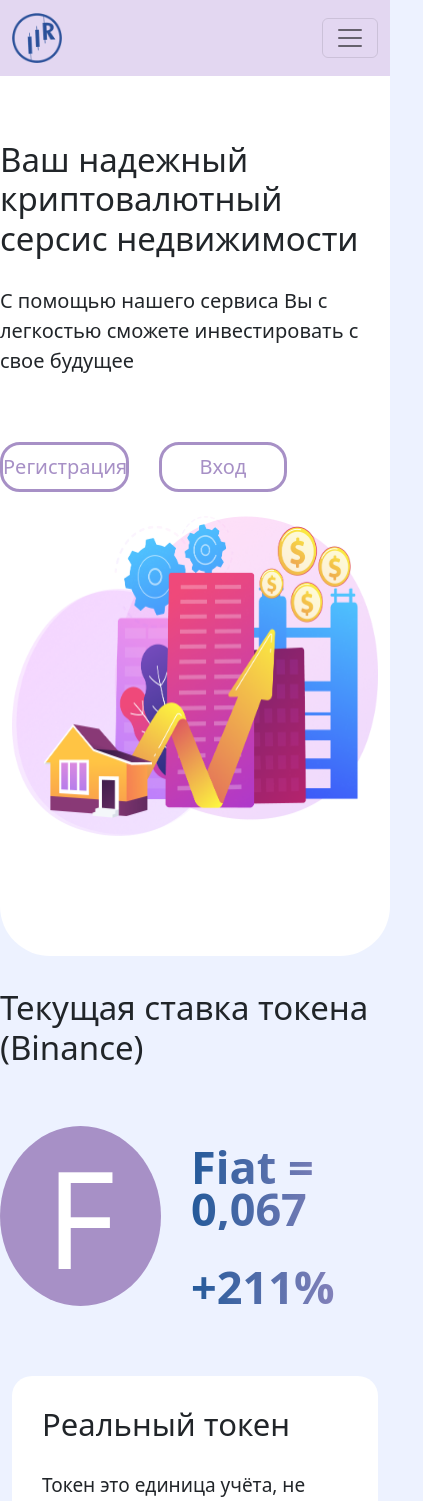
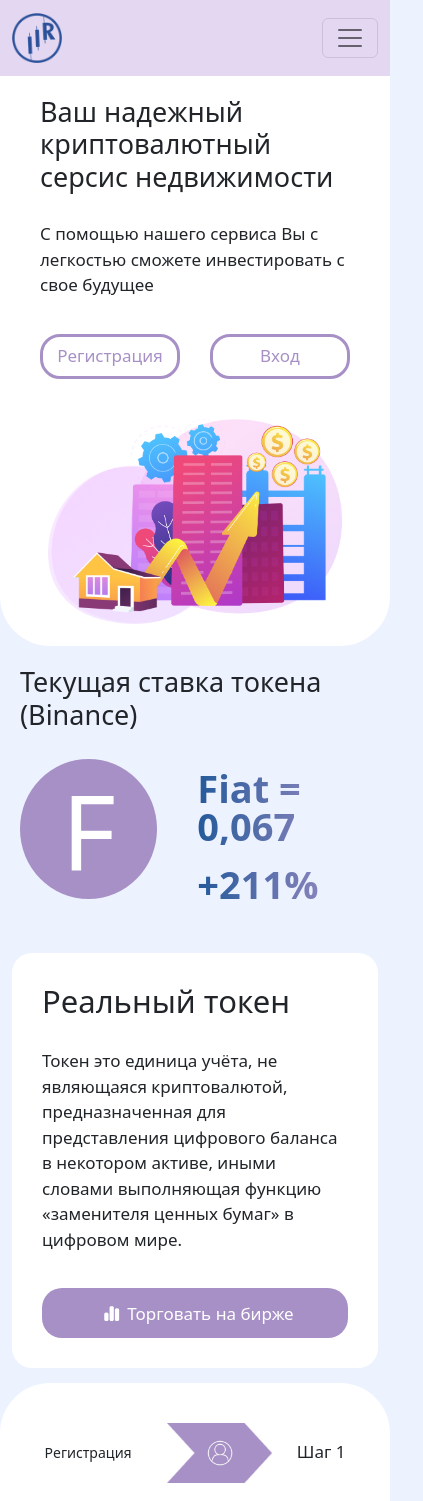
Before and after one commit to IsmoilHamidov/CryptoProperty, a React (Create React App) app: page / in a window 390 px wide. Shown: the top 1501 px of the page, 423 px wide, since content can reach past the window. Built offline with nearby package versions, Linux system fonts and the light colour scheme.

Commit message:
some changes in responsive

```diff
--- a/src/App.css
+++ b/src/App.css
@@ -1176,7 +1176,7 @@ html{
 }
 .Fifth_container p{
   font-size: 21px;
-  line-height: 30px;
+  line-height: 27px;
   margin-top: 20px;
 }
 .Fifth_container img{
@@ -1188,12 +1188,14 @@ html{
 }
 .position_Text{
   width: 90%;
+  height: auto;
   position: absolute;
   bottom: 0;
 }
 
 /* sixth */
 .sixth_container{
+  width: 100%;
   height: auto;
   padding: 140px 0px;
   display: flex;
@@ -1203,7 +1205,8 @@ html{
 }
 .sixth_container p{
   font-weight: 500;
-  font-size: 25px;
+  font-size: 22px;
+  margin: 5px 0px 0px 0px;
 }
 .Column1{
   width: 30%;
@@ -1257,6 +1260,27 @@ html{
   bottom: 28%;
   z-index: 1;
 }
+
+
+.Set_columns{
+  display: flex;
+  flex-direction: column;
+  justify-content: center;
+  align-items: center;
+  width: 100%;
+}
+.Set_columns .buildings{
+  margin: 10px 0px 0px 0px;
+  width: 60%;
+  height: 180px;
+  object-fit: contain;
+}
+.Set_columns .buildings p{
+  margin: 0px;
+  font-size: 22px;
+}
+
+
 
 /* registartion */
 
--- a/src/Project_comonents/Home.jsx
+++ b/src/Project_comonents/Home.jsx
@@ -191,41 +191,63 @@ function Home() {
                         </div>
                     </div>
 
-                    <div className="conatainer">
-                        <div className="row">
+
                             <div className="sixth_container">
-                                <div className="Column1">
-                                    <img src={sixth_img1} className="buildings" alt="" />
+                                <div className="Column1 d-none d-md-grid">
+                                    <img src={sixth_img1} className="buildings" alt="image" />
                                     <p>5</p>
-                                    <img src={sixth_line} alt="" className="sixth_line"/>
+                                    <img src={sixth_line} alt="image" className="sixth_line"/>
                                     <p>Вывод прибыли</p>
-                                    <img src={sixth_img5} className="buildings changedBuild1" alt="" />
+                                    <img src={sixth_img5} className="buildings changedBuild1" alt="image" />
                                     <p>1</p>
-                                    <img src={sixth_line} alt="" className="sixth_line" />
+                                    <img src={sixth_line} alt="image" className="sixth_line" />
                                     <p>регистрация</p>
-                                    <img src={sixth_img1_5} alt="" className="sixth_img1_5" />
+                                    <img src={sixth_img1_5} alt="image" className="sixth_img1_5" />
                                 </div>
-                                <div className="Column2 ">
-                                    <img src={sixth_img2} alt="" className="buildings"/>
+                                <div className="Column2 d-none d-md-grid">
+                                    <img src={sixth_img2} alt="image" className="buildings"/>
                                     <p>4</p>
-                                    <img src={sixth_line} alt="" className="sixth_line" />
+                                    <img src={sixth_line} alt="image" className="sixth_line" />
                                     <p>Продажа монет</p>
-                                    <img src={sixth_img4} alt="" className="buildings changedBuild2"/>
+                                    <img src={sixth_img4} alt="image" className="buildings changedBuild2"/>
                                     <p>2</p>
-                                    <img src={sixth_line} alt="" className="sixth_line" />
+                                    <img src={sixth_line} alt="image" className="sixth_line" />
                                     <p>Пополнение счета</p>
                                 </div>
-                                <div className="Column3">
-                                    <img src={sixth_img3} alt="" className="buildings" />
+                                <div className="Column3 d-none d-md-grid">
+                                    <img src={sixth_img3} alt="image" className="buildings" />
                                     <p>3</p>
-                                    <img src={sixth_line} alt="" className="sixth_line" />
+                                    <img src={sixth_line} alt="image" className="sixth_line" />
                                     <p>Отслеживание по графику</p>
                                 </div>
-                                <img src={sixth_link} alt="" className="sixth_link"/>
+                                <img src={sixth_link} alt="link_image" className="sixth_link d-none d-md-block"/>
+
+
+                                <div className="Set_columns d-flex d-md-none">
+                                    <img src={sixth_img5} className="buildings changedBuild1" alt="image" />
+                                    <p>1</p>
+                                    <img src={sixth_line} alt="image" className="sixth_line" />
+                                    <p>регистрация</p>
+                                    <img src={sixth_img4} alt="image" className="buildings changedBuild2"/>
+                                    <p>2</p>
+                                    <img src={sixth_line} alt="image" className="sixth_line" />
+                                    <p>Пополнение счета</p>
+                                    <img src={sixth_img3} alt="image" className="buildings" />
+                                    <p>3</p>
+                                    <img src={sixth_line} alt="image" className="sixth_line" />
+                                    <p>Отслеживание по графику</p>
+                                    <img src={sixth_img2} alt="image" className="buildings"/>
+                                    <p>4</p>
+                                    <img src={sixth_line} alt="image" className="sixth_line" />
+                                    <p>Продажа монет</p>
+                                    <img src={sixth_img1} className="buildings" alt="image" />
+                                    <p>5</p>
+                                    <img src={sixth_line} alt="image" className="sixth_line"/>
+                                    <p>Вывод прибыли</p>
+                                </div>
                             </div>
                         </div>
-                    </div>
-            </div>
+
 
         </>
      );
--- a/src/Project_comonents/Main.jsx
+++ b/src/Project_comonents/Main.jsx
@@ -28,6 +28,9 @@ function Main() {
     function updateToggle(id) {
         setToggle(id)
     }
+
+
+
 
     // modal state
     const [show, setShow] = useState(false);
--- a/src/Project_comonents/Reg_Validation.jsx
+++ b/src/Project_comonents/Reg_Validation.jsx
@@ -26,6 +26,9 @@ function Reg_Validation(values) {
         error.confirm_password = "Password not match"
     }
 
+
+
+
     return error;
 }
 
--- a/src/Responsive.css
+++ b/src/Responsive.css
@@ -4,9 +4,6 @@
 
     .navbar{
         height: auto;
-    }
-    .Nav_Logos{
-        width: 25%;
     }
     .navbar img{
         width: 50px;
@@ -19,21 +16,29 @@
         row-gap: 15px;
 
     }
-
+    .Nav_Logos{
+        width: 50%;
+    }
     .Nav_Logos img{
-        width: 18px;
-        height: 18px;
-    }
-
+        width: 20px;
+        height: 20px;
+    }
+
+    .footer_info{
+        font-size: 12px;
+        height: auto;
+        padding: 15px 10px;
+    }
+    .footer_info .Nav_Logos{
+        width: 26%;
+    }
+    .footer_info .Nav_Logos img{
+        width: 14px;
+        height: 14px;
+    }
     .footer_Image{
         width: 50px;
         height: 50px;
-    }
-    .footer_info{
-        font-size: 14px;
-        padding: 40px;
-        height: auto;
-        padding: 15px 40px;
     }
 
 
@@ -294,50 +299,64 @@
     }
     /* Home page responsiv */
     .first_left{
-        height: 400px;
+        padding: 20px !important;
+        height: auto;
     }
     .first_left h3{
-        font-size: 33px;
+        font-size: 27px;
+    }
+    .first_left p{
+        font-size: 17px;
+    }
+    .first_left_form{
+        margin: 20px 0px;
     }
     .first_left_form button{
-        height: 50px;
-        font-size: 20px;
+        width: 47%;
+        height: 45px;
+        font-size: 17px;
     }
     .first_right{
-        height: 400px;
+        height: auto;
     }
     .first_right img{
-        height: 80%;
+        height: 90%;
+        object-fit: contain;
     }
 
     .Capital_F{
         text-align: center;
-        width: 180px;
-        height: 180px;
+        width: 150px;
+        height: 140px;
     }
     .Capital_F p{
-        font-size: 135px;
-    }
+        font-size: 105px;
+    }
+
     .Fiat p{
         font-weight: 700;
-        font-size: 45px;
-        line-height: 42px;
+        font-size: 38px;
+        line-height: 38px;
+        margin: 10px;
     }
     .Realniy_token{
         width:100%;
-        height: 90%;
+        height: auto;
     }
     .Realniy_token p{
-        font-size: 19px;
+        font-size: 17px;
     }
     .Realniy_token button{
         width: 100%;
-        height: 60px;
-        font-size: 19px;
-    }
-
+        height: 50px;
+        font-size: 17px;
+    }
+
+    .Home_container{
+        padding: 0px 20px;
+    }
     .Next_container{
-        height: 4500px;
+        height: 5200px;
         padding: 20px;
     }
     .third_top{
@@ -349,35 +368,39 @@
         width: 100%;
         flex-direction: row;
         justify-content: space-around;
-        align-items: center;
+        align-items: baseline;
     }
     .third_top_children p{
-        width: 25%;
+        width: 30%;
         font-weight: 400;
+        font-size: 14px;
+    }
+    .third_top_children h5{
+        font-size: 17px;
     }
     .third_top_children div{
-        width: 35%;
-        height: 70px;
+        width: 32%;
+        height: 60px;
         margin-top: 20px;
     }
     .third_top_img2{
-        width: 40px;
-        height: 40px;
+        width: 25px;
+        height: 25px;
     }
     .third_bottom{
-        padding: 60px 0px;
+        padding: 30px 0px;
     }
     .third_bottom_child{
         display: grid;
         row-gap: 25px;
-        margin-top: 30px;
+        margin-top: 20px;
     }
     .third_bottom_left{
         width: 100%;
         height: 50%;
     }
     .third_bottom_left p{
-        font-size: 16px;
+        font-size: 15px;
         line-height: 30px;
     }
     .third_bottom_right{
@@ -385,16 +408,16 @@
         height: 50%;
     }
     .third_bottom_right img{
-        width: 250px;
-        height: 200px;
+        width: 80%;
+        object-fit: contain;
     }
     .fourth_container{
         width: 100%;
-        padding: 30px;
+        padding: 10px 0px;
         height: auto;
     }
     .fourth_container h2{
-        font-size: 26px;
+        font-size: 25px;
     }
     .fourth_children{
         width: 100%;
@@ -406,39 +429,41 @@
         width: 100%;
     }
     .fourth_children_data img{
-        width: 110px;
-        height: 110px;
+        width: 80px;
+        height: 80px;
     }
     .fourth_children_data p{
+        font-size: 15px;
+    }
+    .Fifth_container{
+        width: 100%;
+        padding: 30px;
+        height: 900px;
+    }
+    .Fifth_container h2{
+        font-size: 27px;
+    }
+    .Fifth_container p{
         font-size: 17px;
-    }
-    .Fifth_container{
-        width: 100%;
-        padding: 30px;
-        height: 800px;
-        margin-bottom: 30px ;
-    }
-    .Fifth_container h2{
-        font-size: 33px;
-    }
-    .Fifth_container p{
-        font-size: 19px;
+        margin: 0px;
     }
     .Fifth_container img{
         width: 90%;
-        height: 270px;
+        height: 200px;
         bottom: 45%;
+        object-fit: contain;
     }
     .position_Text{
-        width: 100%;
+        width: 90%;
         position: absolute;
+        height: auto;
         bottom: 2%;
     }
 
     .sixth_container{
-        padding: 60px 0px;
-    }
-    .sixth_container p{
+        padding: 10px 0px;
+    }
+        /* .sixth_container p{
             font-size: 19px;
         }
         .Column1{
@@ -474,7 +499,7 @@
             bottom: 28%;
             z-index: 1;
         }
-
+        */
 
 
       /* Registration */
@@ -834,7 +859,7 @@
     }
 
     .Next_container{
-        height: 4500px;
+        height: 5000px;
         padding: 20px;
     }
     .third_top{
@@ -933,7 +958,7 @@
         bottom: 2%;
     }
 
-    .sixth_container{
+    /* .sixth_container{
         padding: 60px 0px;
     }
     .sixth_container p{
@@ -971,7 +996,7 @@
         position: absolute;
         bottom: 28%;
         z-index: 1;
-    }
+    } */
 
     /* Registration */
     .Registration_container{
```
Also changed, not shown: src/Project_comonents/Navbar.jsx (line endings or trailing spaces). Lines whose indentation alone changed are shown as unchanged.
